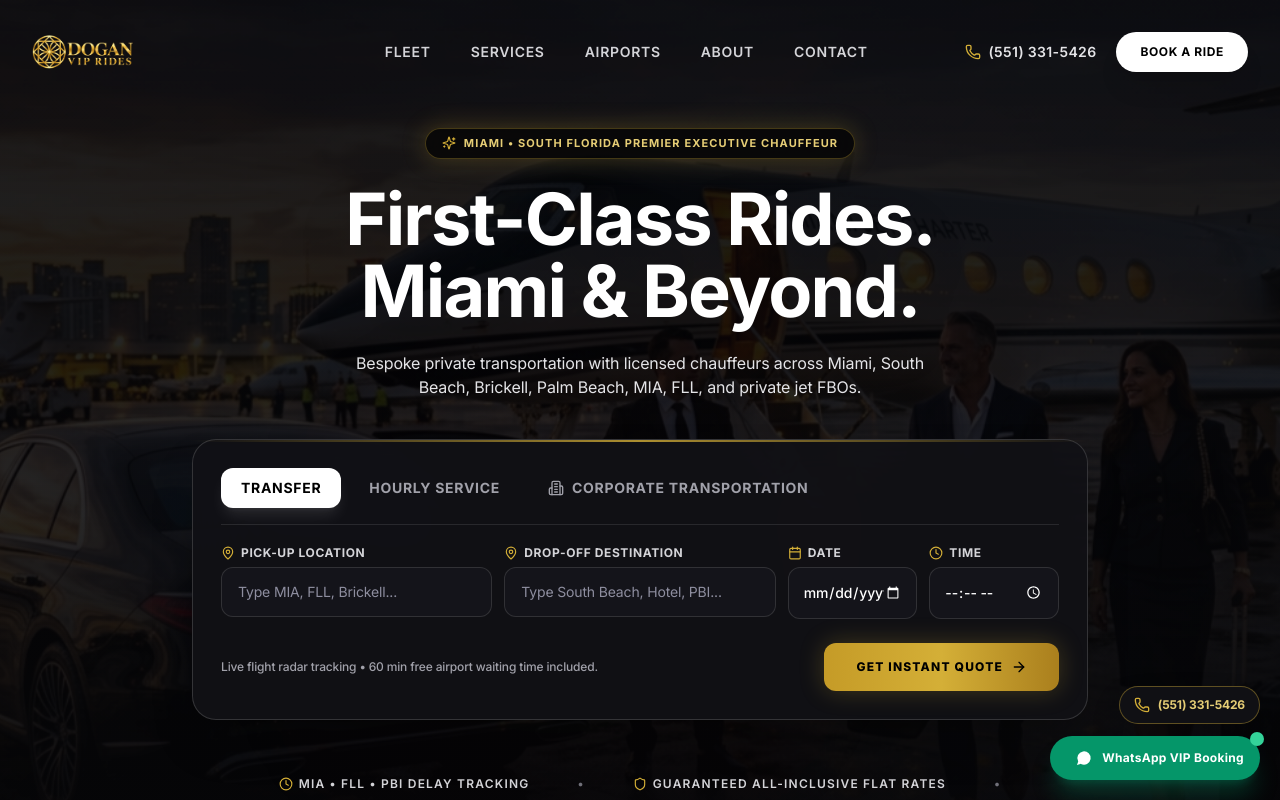
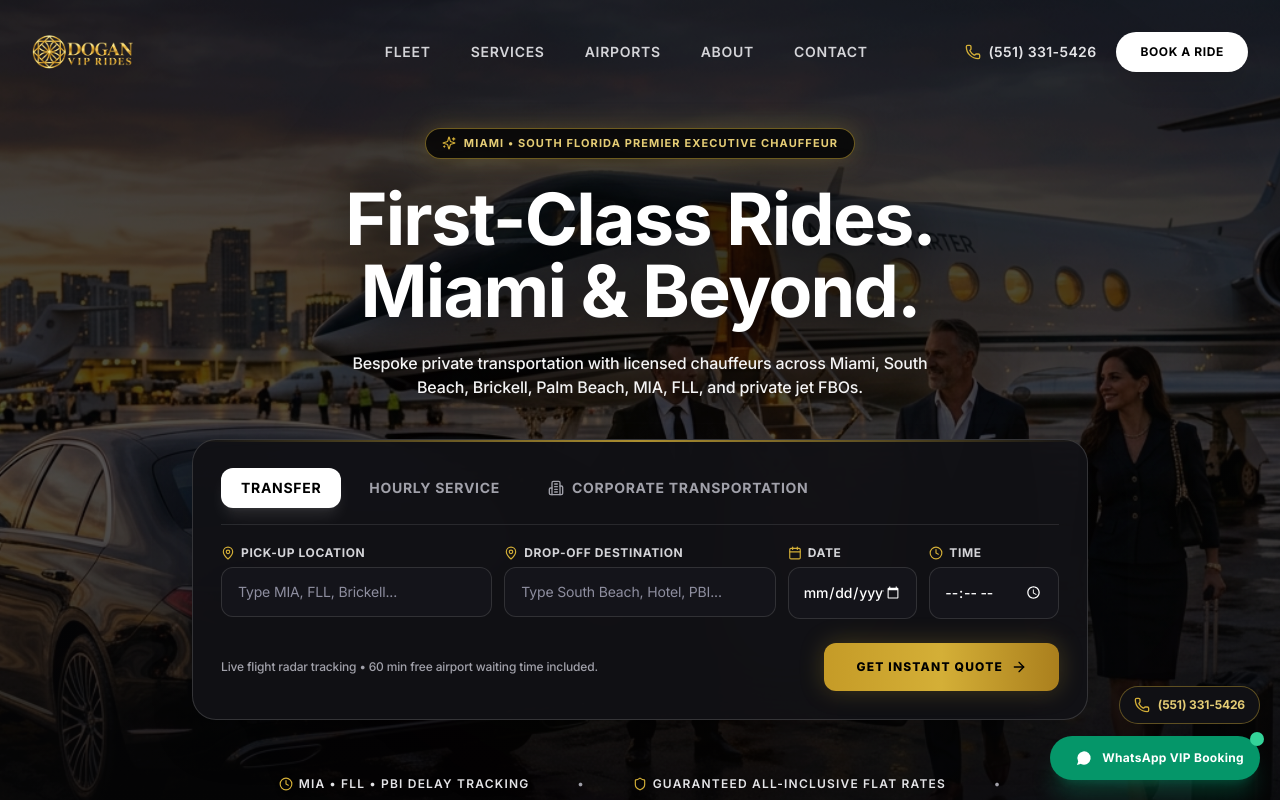
Before and after one commit to sahinerdemir/doganviprides.com, a Next.js app: page / in a window 1280 px wide. Shown: the top 800 px of the page. Built offline with nearby package versions, Linux system fonts and the light colour scheme.

Commit message:
style: increase Hero background image opacity and vibrancy for high visual impact

```diff
--- a/src/components/Hero.tsx
+++ b/src/components/Hero.tsx
@@ -8,29 +8,29 @@
 export default function Hero() {
   return (
     <section className="relative min-h-[98vh] flex flex-col justify-center items-center text-center px-4 pt-32 pb-24 overflow-hidden bg-[#060608]">
-      {/* Full-Screen Luxury Chauffeur & Private Jet Background Image */}
+      {/* Full-Screen Crisp & Vibrant Luxury Background Image */}
       <div className="absolute inset-0 z-0 overflow-hidden pointer-events-none">
         <Image
           src="/hero-bg.jpg"
           alt="Miami Luxury Private Jet Chauffeur VIP Service"
           fill
           priority
-          quality={90}
-          className="object-cover object-center opacity-30 scale-105 transform motion-safe:animate-pulse duration-[10000ms]"
+          quality={95}
+          className="object-cover object-center opacity-75 sm:opacity-80"
           sizes="100vw"
         />
-        {/* Deep Dark Luxury Gradient Overlays for Maximum Text Legibility */}
-        <div className="absolute inset-0 bg-gradient-to-t from-[#060608] via-[#060608]/70 to-[#060608]/85" />
-        <div className="absolute inset-0 bg-radial-gradient from-transparent via-[#060608]/50 to-[#060608]" />
+        {/* Balanced Vignette & Dark Overlays for Ultra-Crisp Text Contrast */}
+        <div className="absolute inset-0 bg-gradient-to-t from-[#060608] via-[#060608]/45 to-[#060608]/65" />
+        <div className="absolute inset-0 bg-black/25" />
       </div>
 
       {/* Living Ambient Light Accents */}
-      <div className="absolute top-1/4 left-1/3 w-[600px] h-[350px] bg-gold-400/12 blur-[170px] pointer-events-none rounded-full ambient-glow-1 z-0" />
+      <div className="absolute top-1/4 left-1/3 w-[600px] h-[350px] bg-gold-400/15 blur-[170px] pointer-events-none rounded-full ambient-glow-1 z-0" />
       <div className="absolute bottom-1/4 right-1/3 w-[500px] h-[300px] bg-amber-600/10 blur-[180px] pointer-events-none rounded-full ambient-glow-2 z-0" />
 
       <div className="max-w-4xl mx-auto space-y-6 relative z-10">
         {/* Miami Flagship Badge */}
-        <div className="inline-flex items-center space-x-2 px-4 py-1.5 rounded-full bg-black/60 border border-gold-400/30 backdrop-blur-xl shadow-gold-glow">
+        <div className="inline-flex items-center space-x-2 px-4 py-1.5 rounded-full bg-black/75 border border-gold-400/50 backdrop-blur-xl shadow-gold-glow">
           <Sparkles className="w-3.5 h-3.5 text-gold-400" />
           <span className="text-[11px] font-bold tracking-widest text-gold-300 uppercase">
             Miami &bull; South Florida Premier Executive Chauffeur
@@ -38,13 +38,13 @@
         </div>
 
         {/* Minimalist Bold Headline */}
-        <h1 className="text-4xl sm:text-6xl md:text-7xl font-bold tracking-tight text-white leading-[1.1] drop-shadow-2xl">
+        <h1 className="text-4xl sm:text-6xl md:text-7xl font-bold tracking-tight text-white leading-[1.1] drop-shadow-[0_4px_24px_rgba(0,0,0,0.9)]">
           First-Class Rides. <br />
           <span className="gold-gradient-text">Miami &amp; Beyond.</span>
         </h1>
 
         {/* Concise Subtitle with High Contrast */}
-        <p className="text-sm sm:text-base text-zinc-200 max-w-xl mx-auto font-normal leading-relaxed drop-shadow-md">
+        <p className="text-sm sm:text-base text-zinc-100 max-w-xl mx-auto font-medium leading-relaxed drop-shadow-[0_2px_12px_rgba(0,0,0,0.9)]">
           Bespoke private transportation with licensed chauffeurs across Miami, South Beach, Brickell, Palm Beach, MIA, FLL, and private jet FBOs.
         </p>
 
@@ -54,17 +54,17 @@
         </div>
 
         {/* 3 Quick Minimal Metrics */}
-        <div className="flex flex-wrap items-center justify-center gap-6 sm:gap-12 pt-8 text-xs text-zinc-300 uppercase tracking-widest font-semibold">
+        <div className="flex flex-wrap items-center justify-center gap-6 sm:gap-12 pt-8 text-xs text-zinc-200 uppercase tracking-widest font-semibold drop-shadow-md">
           <div className="flex items-center space-x-1.5">
             <Clock className="w-3.5 h-3.5 text-gold-400" />
             <span>MIA &bull; FLL &bull; PBI Delay Tracking</span>
           </div>
-          <div className="hidden sm:block text-zinc-500">&bull;</div>
+          <div className="hidden sm:block text-zinc-400">&bull;</div>
           <div className="flex items-center space-x-1.5">
             <Shield className="w-3.5 h-3.5 text-gold-400" />
             <span>Guaranteed All-Inclusive Flat Rates</span>
           </div>
-          <div className="hidden sm:block text-zinc-500">&bull;</div>
+          <div className="hidden sm:block text-zinc-400">&bull;</div>
           <div>24/7 Live Executive Dispatch</div>
         </div>
       </div>
```
